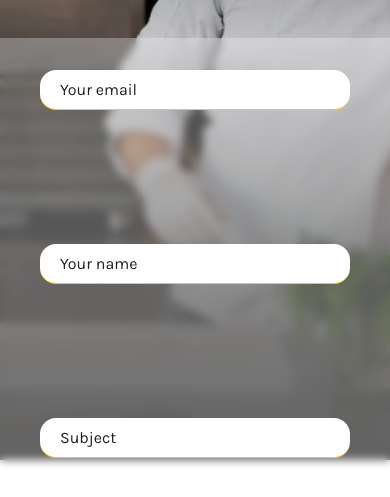
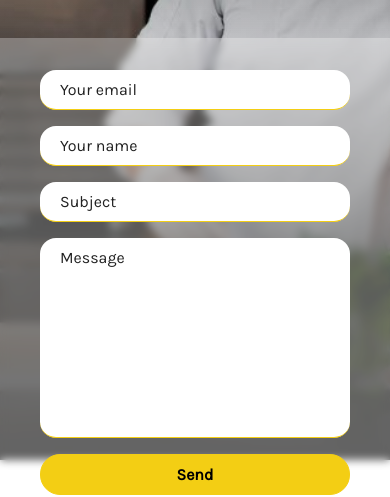
Before and after one commit to MohammedTarigg/little-lemon, a React (Create React App) app: page /little-lemon/contact in a window 390 px wide. Shown: the part 384-881 px from the top of the page. Built offline with nearby package versions, Linux system fonts and the light colour scheme; a web font is replaced by a local one.

Commit message:
about page responsiveness

```diff
--- a/src/App.css
+++ b/src/App.css
@@ -916,7 +916,9 @@ textarea {
   backdrop-filter: blur(4px);
   padding: 2rem;
 }
-
+.contact-form .input-container {
+  flex: 0;
+}
 .details {
   background-color: var(--white);
   padding: 2rem 4rem;
--- a/src/components/Header.jsx
+++ b/src/components/Header.jsx
@@ -2,8 +2,6 @@ import React, { useState, useEffect } from "react";
 import { NavLink } from "react-router-dom";
 import { MaterialUISwitch } from "./MUIswitch";
 import { useTheme } from "./ThemeContext";
-// import { ThemeProvider } from "./ThemeContext";
-// import basket from "../assets/headerNfooter/basket.png";
 
 function Header() {
   const [windowSize, setWindowSize] = useState({
--- a/src/components/NoMatch.jsx
+++ b/src/components/NoMatch.jsx
@@ -1,6 +1,5 @@
 import React from "react";
 import { NavLink } from "react-router-dom";
-import ThemeComponent from "./ThemeComponent";
 
 function NoMatch() {
   return (
--- a/src/components/ThemeContext.jsx
+++ b/src/components/ThemeContext.jsx
@@ -4,7 +4,7 @@ const ThemeContext = createContext(null);
 
 export const ThemeProvider = ({ children }) => {
   const [theme, setTheme] = useState(localStorage.getItem("theme") || "light");
-  const [url, setUrl] = useState(window.location.href);
+  const [url] = useState(window.location.href);
 
   useEffect(() => {
     localStorage.setItem("theme", theme);
@@ -12,7 +12,6 @@ export const ThemeProvider = ({ children }) => {
 
   useEffect(() => {
     if (localStorage.getItem("theme")) {
-      console.log("setted");
       setTheme((prevstate) => (prevstate = localStorage.getItem("theme")));
     }
   }, [url]);
--- a/src/components/home/Specials.jsx
+++ b/src/components/home/Specials.jsx
@@ -1,5 +1,4 @@
 import React from "react";
-// import delivery from "../../assets/delivery.png";
 import greekSaladImage from "../../assets/menu/salads/greeksalad.png";
 import bruchettaImage from "../../assets/menu/mains/bruchetta.png";
 import lemonDessertImage from "../../assets/menu/desserts/lemondessert.png";
--- a/src/components/reservation/ConfirmedBooking.jsx
+++ b/src/components/reservation/ConfirmedBooking.jsx
@@ -1,7 +1,6 @@
 export default function ConfirmedBooking({ confirmed, setConfirmed }) {
   let rootHeight = document.getElementById("root").clientHeight + "px",
     rootWidth = document.getElementById("root").clientWidth + "px";
-  // console.log(rootHeight);
   return (
     <article
       className={
--- a/src/index.js
+++ b/src/index.js
@@ -11,7 +11,4 @@ root.render(
   // </React.StrictMode>
 );
 
-// If you want to start measuring performance in your app, pass a function
-// to log results (for example: reportWebVitals(console.log))
-// or send to an analytics endpoint. Learn more: https://bit.ly/CRA-vitals
 reportWebVitals();
```
Also changed, not shown: src/components/contact-us/ContactUsMain.jsx (+0 -9 lines).
